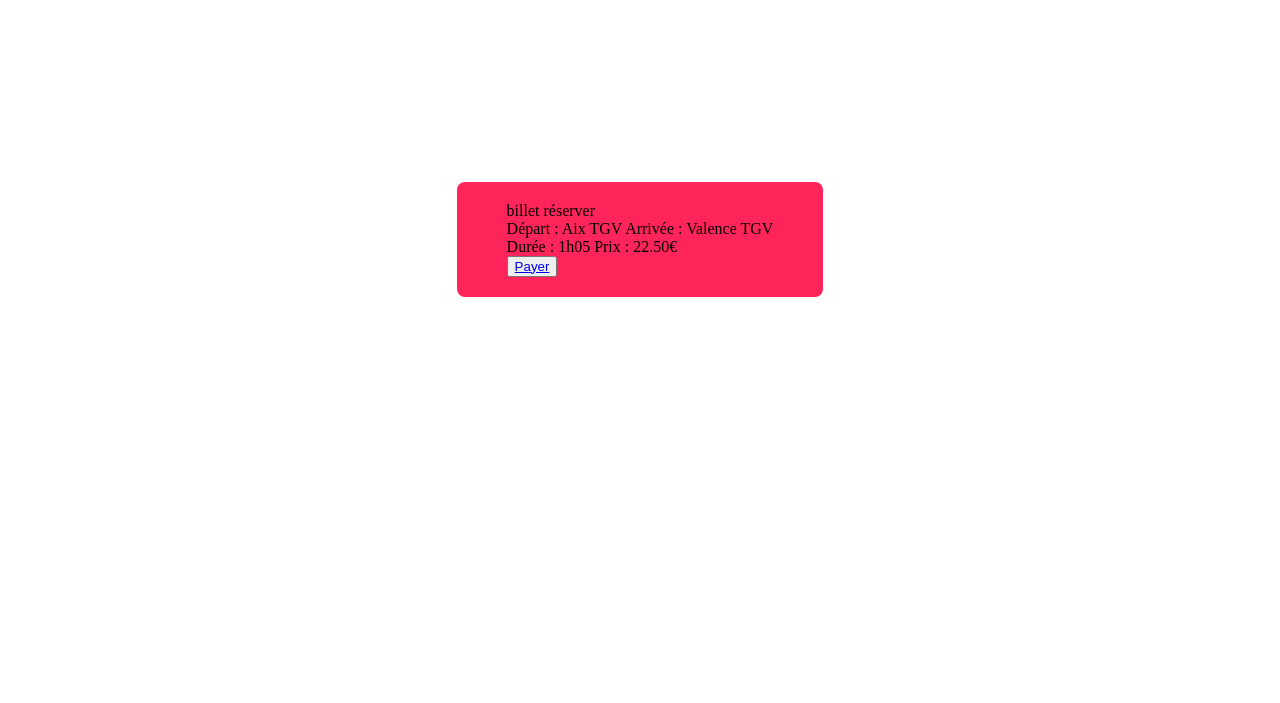
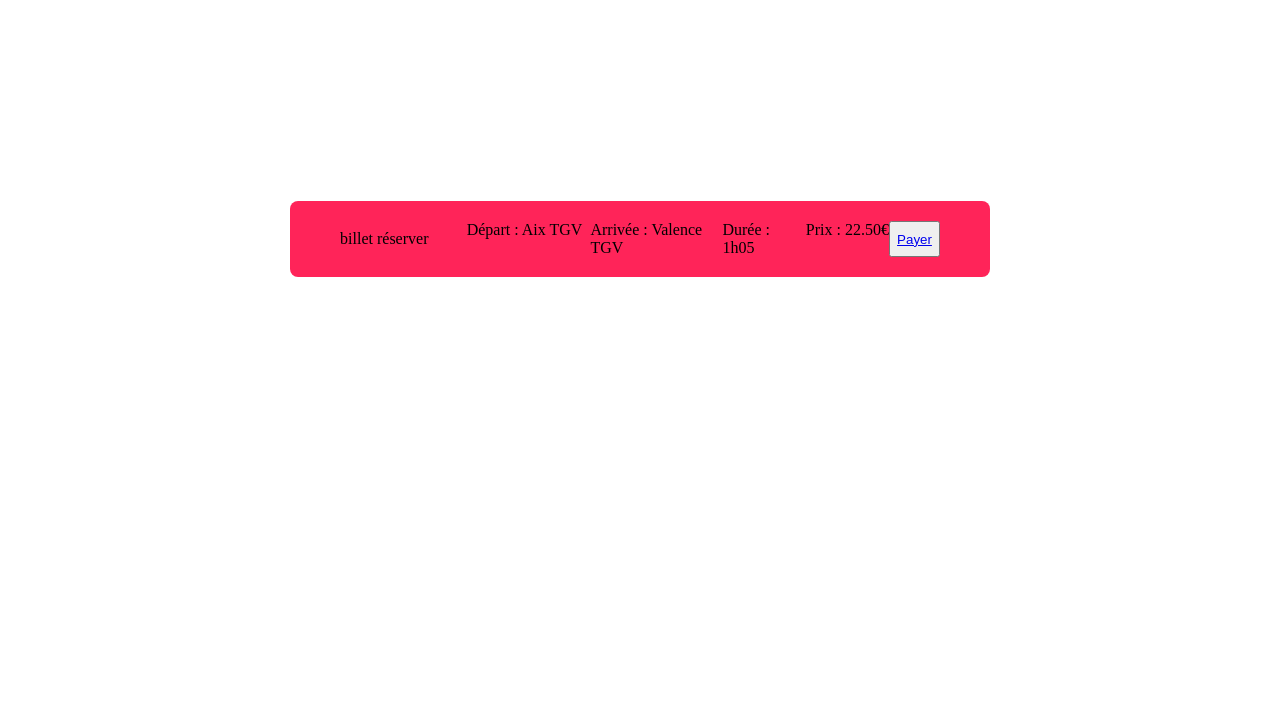
Before and after one commit to Azoxlpb/Tp4-ihm, a plain HTML site: page panier.html in a window 1280 px wide. Shown: the part 97-800 px from the top of the page. Drawn offline with Linux system fonts and the light colour scheme.

Commit message:
Update panier.css

```diff
--- a/style/panier.css
+++ b/style/panier.css
@@ -88,8 +88,26 @@ article{
     padding: 20px 50px;
     background-color: #FF2459;
     border-radius: 8px;
+    display: flex;
 }
 
+.billet{
+    display: flex;
+    align-items: center;
+    margin-right: 30px;
+}
+
+
+article section{
+    display: flex;
+    justify-content: space-around   ;
+}
+
+article span{
+    display: flex;
+    justify-content: center;
+    width: 100%;
+}
 
 /* footer */
 footer{
```
